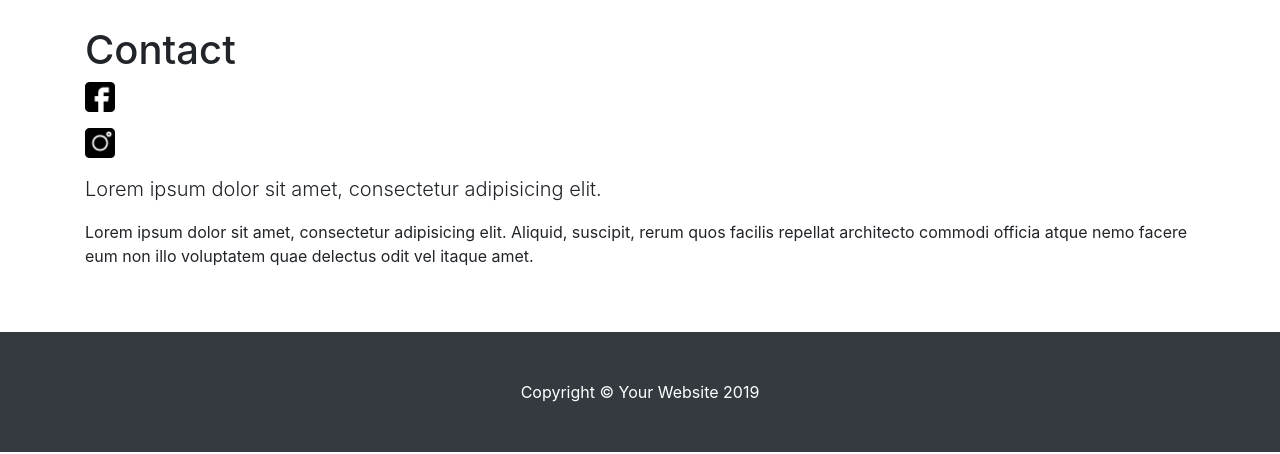
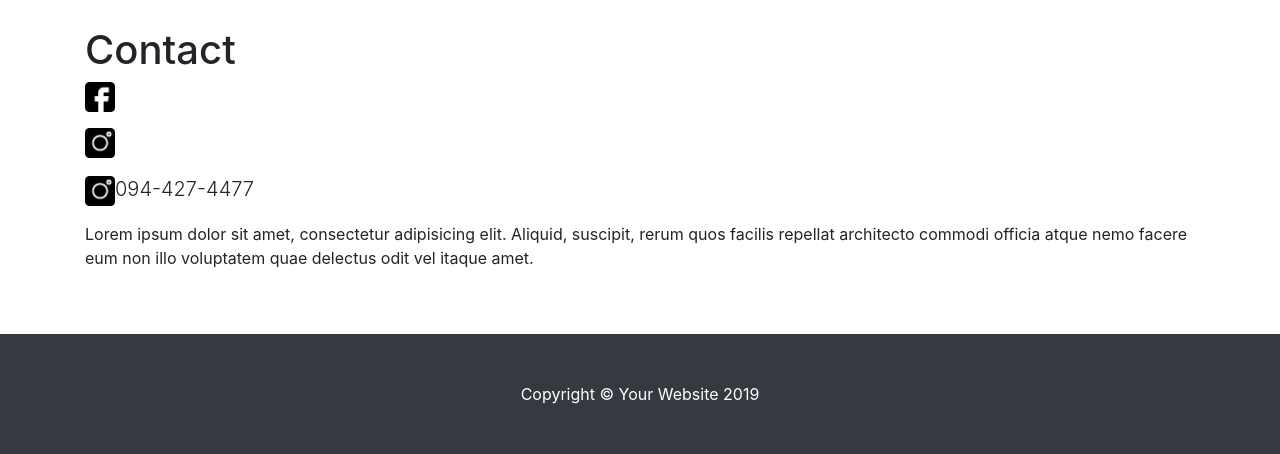
Before and after one commit to Perapat-J/resume.perapat, a website: page index.html in a window 1280 px wide. Shown: the part 2092-2546 px from the top of the page. Drawn offline with Linux system fonts and the light colour scheme.

Commit message:
Update index.html

```diff
--- a/index.html
+++ b/index.html
@@ -106,8 +106,9 @@
   <section class="py-5">
     <div class="container">
       <h1 id = "C4">Contact</h1>
-      <p><a href="https://www.facebook.com/profile.php?id=100009405902919"><img src="facebook.png" alt="facebook" width="30" height="30"></a></p>  <p><a href="https://instagram.com/_gpio_?igshid=1lkj5hw3tnd8d"><img src="instagram.png" alt="instagram" width="30" height="30"></a></p>
-      <p class="lead">Lorem ipsum dolor sit amet, consectetur adipisicing elit.</p>
+      <p><a href="https://www.facebook.com/profile.php?id=100009405902919"><img src="facebook.png" alt="facebook" width="30" height="30"></a></p>
+      <p><a href="https://instagram.com/_gpio_?igshid=1lkj5hw3tnd8d"><img src="instagram.png" alt="instagram" width="30" height="30"></a></p>
+      <p class="lead"><img src="instagram.png" alt="instagram" width="30" height="30">094-427-4477</p>
       <p>Lorem ipsum dolor sit amet, consectetur adipisicing elit. Aliquid, suscipit, rerum quos facilis repellat architecto commodi officia atque nemo facere eum non illo voluptatem quae delectus odit vel itaque amet.</p>
     </div>
   </section>
```
